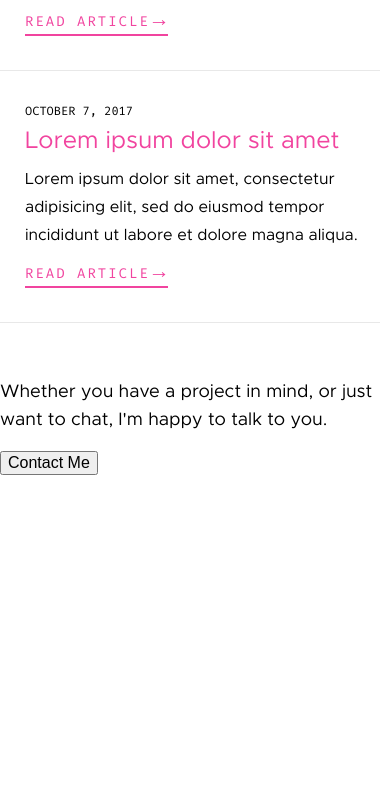
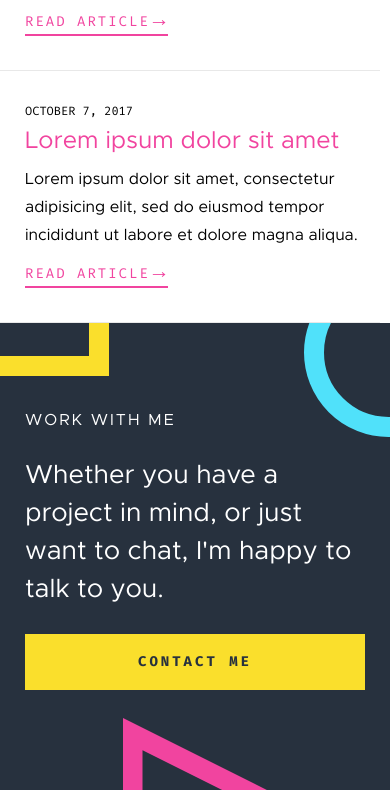
Before and after one commit to gsumpster/gsumpster.com, a website: page index.html in a window 390 px wide. Shown: the part 720-1510 px from the top of the page. Before the commit the page ends 1195 px from the top, so only its background shows below. Drawn offline with nearby package versions, Linux system fonts and the light colour scheme; files that its build step writes are made by us from their sources.

Commit message:
feat(mobile): added footer stylings

```diff
--- a/index.html
+++ b/index.html
@@ -90,10 +90,13 @@
             <a>Read Article<span>&rarr;</span></a>
         </section>
     </section>
-    <footer>
+    <footer class="contact">
+        <img class="bg-geometry" src="img/footer-oval.svg" />
+        <img class="bg-geometry" src="img/footer-rectangle.svg" />
+        <img class="bg-geometry" src="img/footer-triangle.svg" />
         <h2>Work With Me</h2>
         <p>Whether you have a project in mind, or just want to chat, I'm happy to talk to you.</p>
-        <button>Contact Me</button>
+        <a>Contact Me</a>
     </footer>
 
     <script src="js/main.js"></script>
--- /dev/null
+++ b/scss/_contact.scss
@@ -0,0 +1,56 @@
+.contact {
+  position: relative;
+
+  padding: 75px 25px 100px;
+
+  color: $white;
+  background-color: $darkblue;
+
+  .bg-geometry {
+      position: absolute;
+      &:first-of-type {
+          top: 0px;
+          right: 0;
+      }
+      &:nth-child(2) {
+          top: 0;
+          left: 0;
+      }
+      &:last-of-type {
+          bottom: 0;
+          left: 50%;
+          transform: translateX(-50%);
+      }
+  }
+
+  h2 {
+    letter-spacing: 2px;
+    text-transform: uppercase;
+
+    font-size: 16px;
+    font-weight: 300;
+  }
+
+  p {
+    font-size: 26px;
+    font-weight: 100;
+    line-height: 38px;
+  }
+
+  a {
+    display: block;
+
+    padding: 20px;
+
+    text-align: center;
+    letter-spacing: 3px;
+    text-transform: uppercase;
+
+    color: $darkblue;
+    background-color: $yellow;
+
+    font-family: 'Fira Mono', monospace;
+    font-size: 14px;
+    font-weight: 600;
+  }
+}
--- a/scss/main.scss
+++ b/scss/main.scss
@@ -4,3 +4,4 @@
 @import './header';
 @import './projects';
 @import './articles';
+@import './contact';
```
Also changed, not shown: img/footer-oval.svg (added), img/footer-rectangle.svg (added), img/footer-triangle.svg (added).
